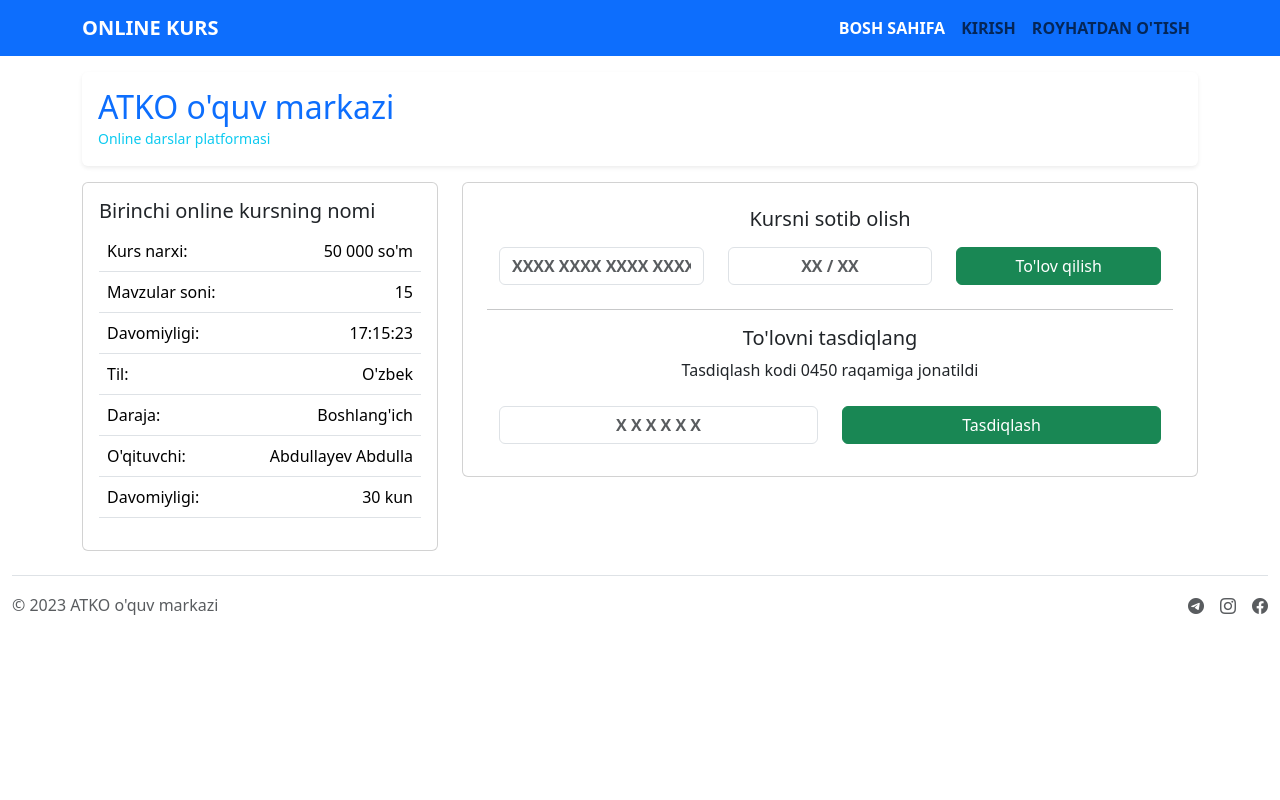
After one commit to elshodatc111/OnlineCours, a PHP site: page /index_pay.php?CoursID=7000008 in a window 1280 px wide. The commit adds this page. Run offline with PHP 8.4, Linux system fonts and the light colour scheme; data comes from the database, SQL or seed files in the repository; a stand-in replaces the project's code that opens the database connection.

Commit message:
To'lov tizimi form oynasi to'g'irlandi

```diff
--- a/cours.php
+++ b/cours.php
@@ -20,7 +20,7 @@
   <!-- MENU-->
   <nav class="navbar navbar-expand-lg navbar-primary bg-primary ">
     <div class="container">
-      <a class="navbar-brand" style="font-weight: 800;" href="./index.php">ONLINE KURS</a>
+      <a class="navbar-brand" style="font-weight: 800;color:#ffffff;" href="./index.php">ONLINE KURS</a>
       <button class="navbar-toggler" type="button" data-bs-toggle="collapse" data-bs-target="#navbarNav" aria-controls="navbarNav" aria-expanded="false" aria-label="Toggle navigation"><span class="navbar-toggler-icon"></span></button>
       <div class="collapse navbar-collapse" id="navbarNav">
         <ul class="navbar-nav ms-auto text-center mt-2 mt-lg-0">
--- a/cours_eye.php
+++ b/cours_eye.php
@@ -23,7 +23,7 @@
   <!-- MENU-->
   <nav class="navbar navbar-expand-lg navbar-primary bg-primary ">
     <div class="container">
-      <a class="navbar-brand" style="font-weight: 800;" href="./index.php">ONLINE KURS</a>
+      <a class="navbar-brand" style="font-weight: 800;color:#ffffff;" href="./index.php">ONLINE KURS</a>
       <button class="navbar-toggler" type="button" data-bs-toggle="collapse" data-bs-target="#navbarNav" aria-controls="navbarNav" aria-expanded="false" aria-label="Toggle navigation"><span class="navbar-toggler-icon"></span></button>
       <div class="collapse navbar-collapse" id="navbarNav">
         <ul class="navbar-nav ms-auto text-center mt-2 mt-lg-0">
--- a/index.php
+++ b/index.php
@@ -15,7 +15,7 @@
   <!-- MENU-->
   <nav class="navbar navbar-expand-lg navbar-primary bg-primary ">
     <div class="container">
-      <a class="navbar-brand" style="font-weight: 800;" href="./index.php">ONLINE KURS</a>
+      <a class="navbar-brand" style="font-weight: 800;color:#ffffff;" href="./index.php">ONLINE KURS</a>
       <button class="navbar-toggler" type="button" data-bs-toggle="collapse" data-bs-target="#navbarNav" aria-controls="navbarNav" aria-expanded="false" aria-label="Toggle navigation"><span class="navbar-toggler-icon"></span></button>
       <div class="collapse navbar-collapse" id="navbarNav">
         <ul class="navbar-nav ms-auto text-center mt-2 mt-lg-0">
--- /dev/null
+++ b/index_pay.php
@@ -0,0 +1,189 @@
+<?php
+  include_once("./config.php");
+?>
+<!doctype html>
+<html lang="en" data-bs-theme="auto">
+  <head><script src="/docs/5.3/assets/js/color-modes.js"></script>
+
+    <meta charset="utf-8">
+    <meta name="viewport" content="width=device-width, initial-scale=1">
+    <meta name="description" content="">
+    <meta name="author" content="Mark Otto, Jacob Thornton, and Bootstrap contributors">
+    <meta name="generator" content="Hugo 0.118.2">
+    <title>KURS haqida</title>
+    <link rel="canonical" href="https://getbootstrap.com/docs/5.3/examples/offcanvas-navbar/">
+    <link href="https://cdn.jsdelivr.net/npm/bootstrap@5.3.2/dist/css/bootstrap.min.css" rel="stylesheet" integrity="sha384-T3c6CoIi6uLrA9TneNEoa7RxnatzjcDSCmG1MXxSR1GAsXEV/Dwwykc2MPK8M2HN" crossorigin="anonymous">
+    <link href="./myfolder/css/sign-in.css" rel="stylesheet">
+    <link rel="stylesheet" href="https://cdn.jsdelivr.net/npm/bootstrap-icons@1.11.1/font/bootstrap-icons.css">
+    <link rel="stylesheet" href="./myfolder/css/style.css">
+    <script>
+      <?php
+        if(isset($_GET['commit'])){
+          echo "alert('Kurs haqida fikringiz uchun raxmat.');";
+        }
+      ?>
+    </script>
+  </head>
+<body>
+  <!-- MENU-->
+  <nav class="navbar navbar-expand-lg navbar-primary bg-primary ">
+    <div class="container">
+      <a class="navbar-brand" style="font-weight: 800;color:#ffffff;" href="./index.php">ONLINE KURS</a>
+      <button class="navbar-toggler" type="button" data-bs-toggle="collapse" data-bs-target="#navbarNav" aria-controls="navbarNav" aria-expanded="false" aria-label="Toggle navigation"><span class="navbar-toggler-icon"></span></button>
+      <div class="collapse navbar-collapse" id="navbarNav">
+        <ul class="navbar-nav ms-auto text-center mt-2 mt-lg-0">
+          <li class="nav-item">
+            <a class="nav-link text-white"style="font-weight: 700;"  href="./index.php">BOSH SAHIFA</a>
+          </li>
+          <li class="nav-item" style="<?php if(isset($_COOKIE['UserID'])){echo 'display:none;';} ?>">
+            <a class="nav-link" style="font-weight: 700;" href="./login.php">KIRISH</a>
+          </li>
+          <li class="nav-item" style="<?php if(isset($_COOKIE['UserID'])){echo 'display:none;';} ?>">
+            <a class="nav-link" style="font-weight: 700;" href="./login_reg.php">ROYHATDAN O'TISH</a>
+          </li>
+          <li class="nav-item" style="<?php if(!isset($_COOKIE['UserID'])){echo 'display:none;';} ?>">
+            <a class="nav-link" style="font-weight: 700;" href="./cours.php">KURSLARIM</a>
+          </li>
+          <li class="nav-item" style="<?php if(!isset($_COOKIE['UserID'])){echo 'display:none;';} ?>">
+            <a class="nav-link" style="font-weight: 700;" href="./kabinet.php">KABINET</a>
+          </li>
+          <li class="nav-item" style="<?php if(!isset($_COOKIE['UserID'])){echo 'display:none;';} ?>">
+            <a class="nav-link text-danger" style="font-weight: 700;" href="./logout.php">CHIQISH</a>
+          </li>
+        </ul>
+      </div>
+    </div>
+  </nav>
+
+  <main class="container">
+    <!--TOP-->
+    <div class="d-flex align-items-center p-3 my-3 text-white bg-purple rounded shadow-sm">
+      <div class="">
+        <h1 class="h2 mb-0 text-primary">ATKO o'quv markazi</h1>
+        <small class="text-info">Online darslar platformasi</small>
+      </div>
+    </div>
+    <!--Asosiy-->
+    <?php
+      $sql = "SELECT * FROM `cours` WHERE `CoursID`='".$_GET['CoursID']."'";
+      $res = $conn->query($sql);
+      $row = $res->fetch();
+    ?>
+    <div class="row index_eye">
+        <div class="col-lg-4">
+            <div class="card" style="width: 100%;">
+                <div class="card-body">
+                    <h5 class="card-title"><?php echo $row['CoursName'] ?></h5>
+                    <table class="table">
+                    <tr>
+                        <td>Kurs narxi:</td>
+                        <td style="text-align: right;font-weight:400"><?php echo number_format($row['Summa'], 0, '.', ' '); ?> so'm</td>
+                    </tr>
+                    <tr>
+                        <td>Mavzular soni:</td>
+                        <td style="text-align: right;font-weight:400"><?php echo $row['Mavzular'] ?></td>
+                    </tr>
+                    <tr>
+                        <td>Davomiyligi:</td>
+                        <td style="text-align: right;font-weight:400"><?php echo $row['DarsVaqt'] ?></td>
+                    </tr>
+                    <tr>
+                        <td>Til:</td>
+                        <td style="text-align: right;font-weight:400"><?php echo $row['Til'] ?></td>
+                    </tr>
+                    <tr>
+                        <td>Daraja:</td>
+                        <td style="text-align: right;font-weight:400"><?php echo $row['Daraja'] ?></td>
+                    </tr>
+                    <tr>
+                        <td>O'qituvchi:</td>
+                        <td style="text-align: right;font-weight:400"><?php echo $row['Techer'] ?></td>
+                    </tr>
+                    <tr>
+                        <td>Davomiyligi:</td>
+                        <td style="text-align: right;font-weight:400"><?php echo $row['AzolikVaqt'] ?></td>
+                    </tr>
+                    </table>
+                </div>
+            </div>
+        </div>
+        <div class="col-lg-8">
+            <div class="bd-example-snippet bd-code-snippet"><div class="bd-example m-0 border-0">
+                <div class="tab-pane fade show active" id="nav-home" role="tabpanel" aria-labelledby="nav-home-tab">
+                <div class="container">
+                    <div class="row d-flex justify-content-center">
+                        <div class="card text-dark p-4">
+                            <div class="container text-center">
+                                <h5 class="card-title">Kursni sotib olish</h5>
+                                <form action="" class="row">
+                                    <div class="col-lg-4 py-2">
+                                        <input type="text" placeholder="XXXX XXXX XXXX XXXX" class="form-control kard text-center" style="font-weight:700;" required>
+                                    </div>
+                                    <div class="col-lg-4 py-2">
+                                        <input type="text" placeholder="XX / XX" class="form-control dates text-center" style="font-weight:700;" required>
+                                    </div>
+                                    <div class="col-lg-4 py-2">
+                                        <button class="btn btn-success w-100">To'lov qilish</button>
+                                    </div>
+                                </form>
+                            </div>
+                            <hr>
+                            <div class="container text-center">
+                                <h5 class="card-title">To'lovni tasdiqlang</h5>
+                                <p>Tasdiqlash kodi 0450 raqamiga jonatildi</p>
+                                <form action="" class="row">
+                                    <div class="col-lg-6 py-2">
+                                        <input type="text" placeholder="X X X X X X" class="form-control tasdiqlash text-center" style="font-weight:700;" required>
+                                    </div>
+                                    <div class="col-lg-6 py-2">
+                                        <button class="btn btn-success w-100">Tasdiqlash</button>
+                                    </div>
+                                </form>
+                            </div>
+                        </div>
+                    </div>
+                </div>
+                </div>
+            </div>
+        </div>
+    </div>
+
+
+
+
+
+
+
+
+
+
+
+  </main>
+  <!-- FOOTER-->
+  <div class="container-fluid footers">
+    <footer class="d-flex flex-wrap justify-content-between align-items-center py-3 my-4 border-top">
+      <div class="col-md-4 d-flex align-items-center">
+        <span class="text-muted">&copy; 2023 ATKO o'quv markazi</span>
+      </div>
+      <ul class="nav col-md-4 justify-content-end list-unstyled d-flex">
+        <li class="ms-3"><a class="text-muted" href="#"><i class="bi bi-telegram"></i></a></li>
+        <li class="ms-3"><a class="text-muted" href="#"><i class="bi bi-instagram"></i></a></li>
+        <li class="ms-3"><a class="text-muted" href="#"><i class="bi bi-facebook"></i></a></li>
+      </ul>
+    </footer>
+  </div>
+  <script src="https://cdn.jsdelivr.net/npm/bootstrap@5.3.2/dist/js/bootstrap.bundle.min.js" integrity="sha384-C6RzsynM9kWDrMNeT87bh95OGNyZPhcTNXj1NW7RuBCsyN/o0jlpcV8Qyq46cDfL" crossorigin="anonymous"></script>
+  <script src="https://ajax.googleapis.com/ajax/libs/jquery/3.3.1/jquery.min.js"></script>
+  <script src="./myfolder/js/jquery.inputmask.min.js"></script>
+  <script>
+    $(document).ready(function(){
+        $('.phone').inputmask('999 99 999 9999');
+        $('.pasport').inputmask('AA 9999999');
+        $('.pnfl').inputmask('99999999999999');
+        $('.kard').inputmask('9999 9999 9999 9999');
+        $('.dates').inputmask('99 / 99');
+        $('.tasdiqlash').inputmask('9 9 9 9 9 9');
+    });
+  </script>
+  </body>
+</html>
--- a/kabinet.php
+++ b/kabinet.php
@@ -20,7 +20,7 @@
   <!-- MENU-->
   <nav class="navbar navbar-expand-lg navbar-primary bg-primary ">
     <div class="container">
-      <a class="navbar-brand" style="font-weight: 800;" href="./index.php">ONLINE KURS</a>
+      <a class="navbar-brand" style="font-weight: 800;color:#ffffff;" href="./index.php">ONLINE KURS</a>
       <button class="navbar-toggler" type="button" data-bs-toggle="collapse" data-bs-target="#navbarNav" aria-controls="navbarNav" aria-expanded="false" aria-label="Toggle navigation"><span class="navbar-toggler-icon"></span></button>
       <div class="collapse navbar-collapse" id="navbarNav">
         <ul class="navbar-nav ms-auto text-center mt-2 mt-lg-0">
```
Also changed, not shown: index_eye.php (+14 -3 lines), menu.php (deleted, +0 -49 lines).
